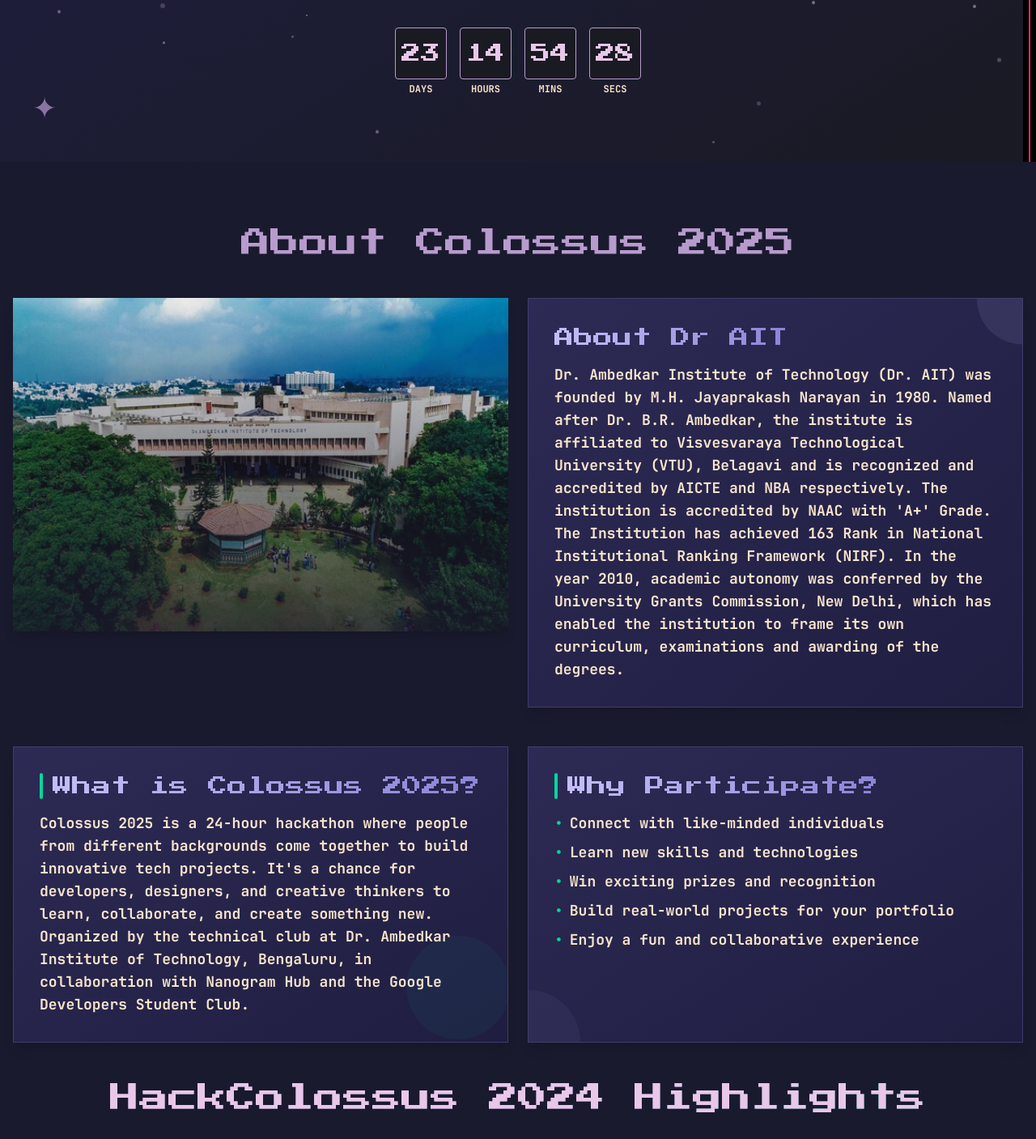
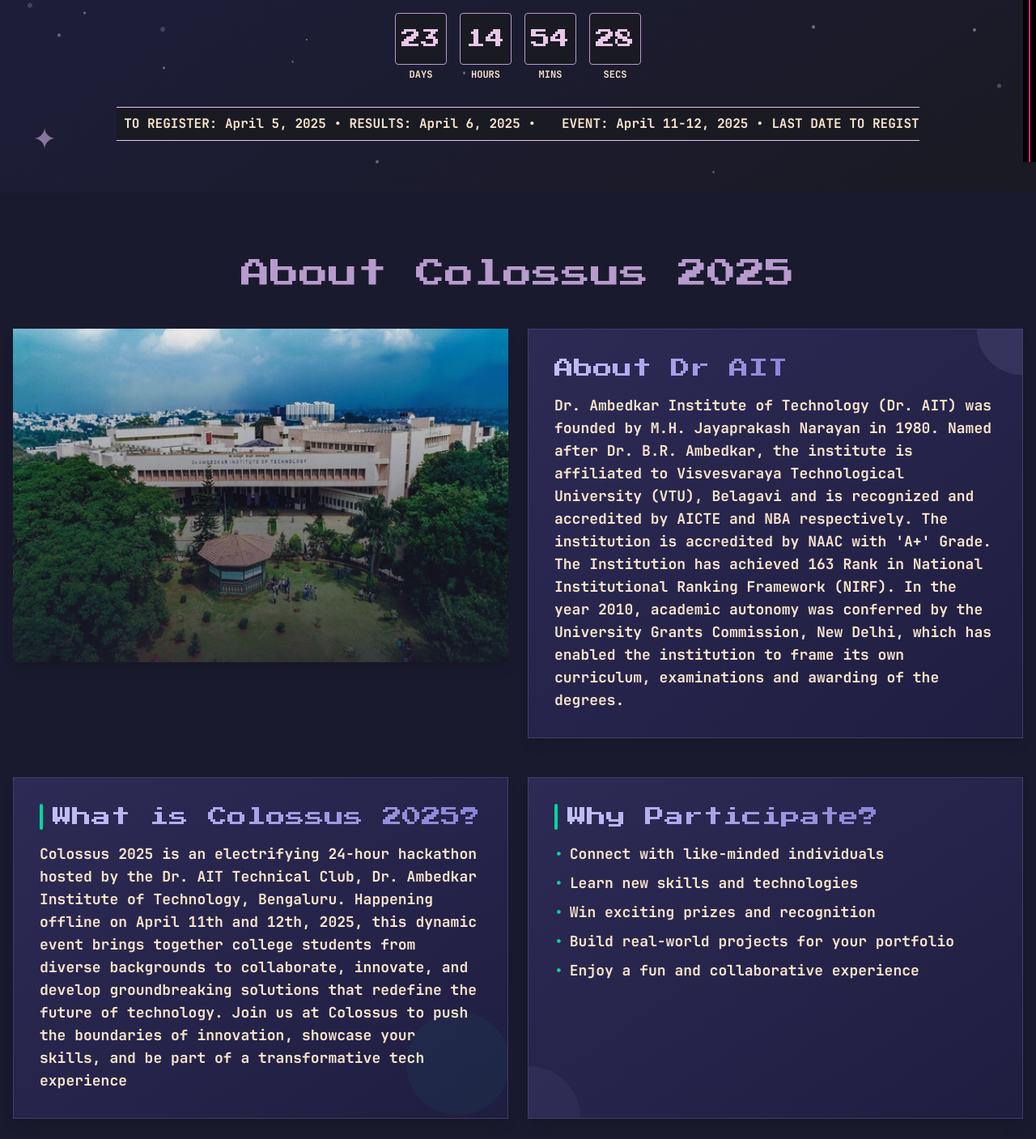
Before and after one commit to hack-colossus/colossus-2025, a Next.js app: page / in a window 1280 px wide. Shown: the part 600-2007 px from the top of the page at 81% size. Built offline with nearby package versions, Linux system fonts and the light colour scheme.

Commit message:
add announcements

```diff
--- a/app/components/About.tsx
+++ b/app/components/About.tsx
@@ -256,13 +256,14 @@
               </h3>
             </div>
             <p className="text-base sm:text-lg text-hackathon-beige font-jetbrains relative z-10">
-              Colossus 2025 is a 24-hour hackathon where people from different
-              backgrounds come together to build innovative tech projects. It's
-              a chance for developers, designers, and creative thinkers to
-              learn, collaborate, and create something new. Organized by the
-              technical club at Dr. Ambedkar Institute of Technology, Bengaluru,
-              in collaboration with Nanogram Hub and the Google Developers
-              Student Club.
+              Colossus 2025 is an electrifying 24-hour hackathon hosted by the
+              Dr. AIT Technical Club, Dr. Ambedkar Institute of Technology,
+              Bengaluru. Happening offline on April 11th and 12th, 2025, this
+              dynamic event brings together college students from diverse
+              backgrounds to collaborate, innovate, and develop groundbreaking
+              solutions that redefine the future of technology. Join us at
+              Colossus to push the boundaries of innovation, showcase your
+              skills, and be part of a transformative tech experience
             </p>
           </motion.div>
 
--- a/app/components/Hero.tsx
+++ b/app/components/Hero.tsx
@@ -166,6 +166,10 @@
   const formatTimeUnit = (unit: number): string => {
     return unit.toString().padStart(2, "0");
   };
+
+  // Announcement text for scrolling banner
+  const announcementText =
+    "EVENT: April 11-12, 2025 • LAST DATE TO REGISTER: April 5, 2025 • RESULTS: April 6, 2025 • ";
 
   return (
     <section
@@ -355,6 +359,36 @@
             ))}
           </motion.div>
         )}
+
+        {/* Scrolling Announcement Banner */}
+        <motion.div
+          className="mt-8 w-full"
+          initial={{ opacity: 0 }}
+          animate={{ opacity: 1 }}
+          transition={{ duration: 0.5, delay: 1.2 }}
+        >
+          <div className="bg-hackathon-darker-blue border-t border-b border-hackathon-light-pink py-2 overflow-hidden">
+            <motion.div
+              className="whitespace-nowrap font-jetbrains text-hackathon-beige flex items-center"
+              animate={{
+                x: [0, -1000], // Adjust based on text length
+              }}
+              transition={{
+                x: {
+                  repeat: Infinity,
+                  repeatType: "loop",
+                  duration: 20,
+                  ease: "linear",
+                },
+              }}
+            >
+              {/* Repeat the text to create continuous scrolling effect */}
+              <span className="mr-8">{announcementText}</span>
+              <span className="mr-8">{announcementText}</span>
+              <span className="mr-8">{announcementText}</span>
+            </motion.div>
+          </div>
+        </motion.div>
       </div>
 
       {/* Reduced decorative elements - less on mobile */}
```
